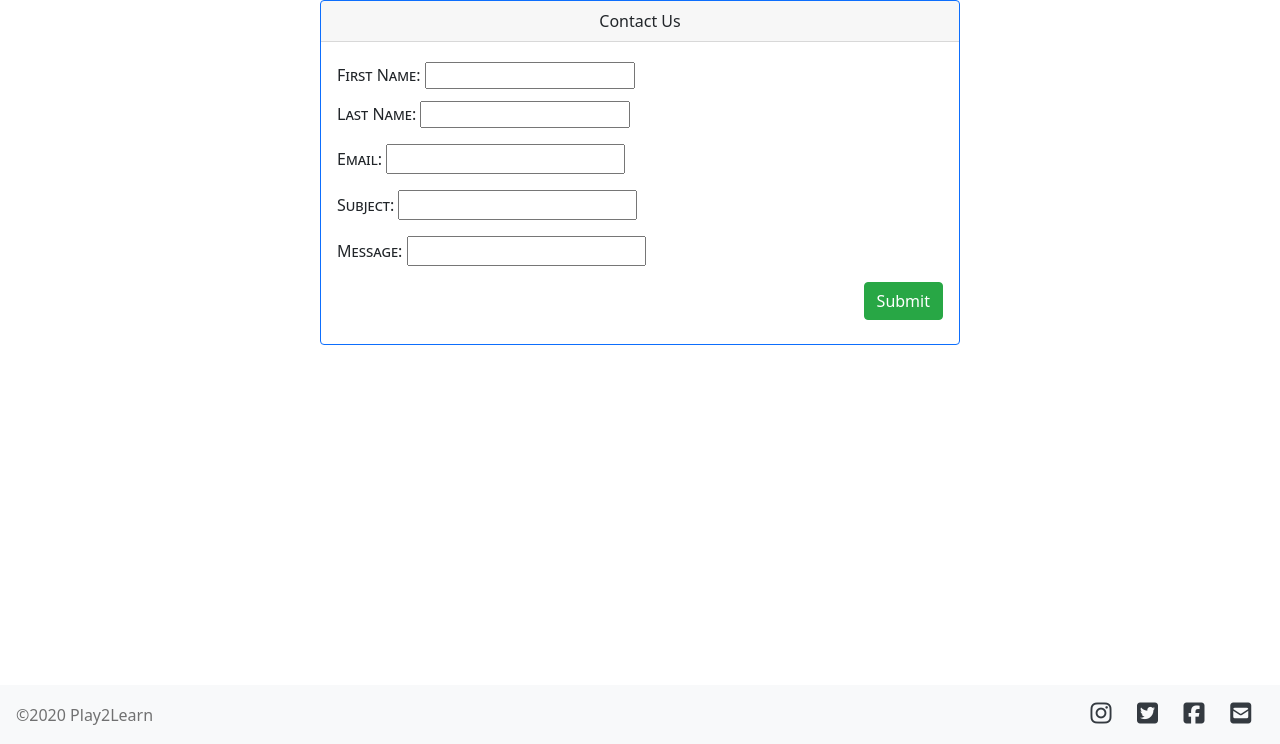
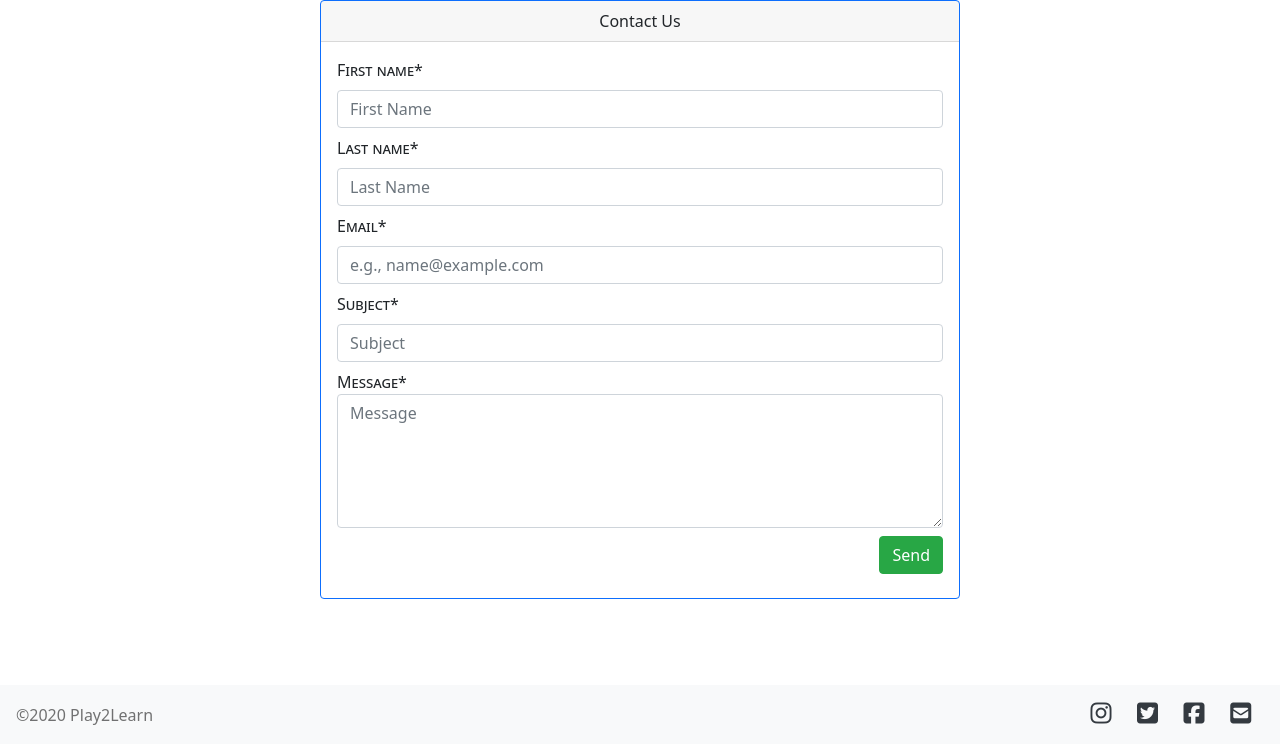
Before and after one commit to jaredmdunn/p2l_django_vue, a Django app: page /contact/ in a window 1280 px wide. Shown: the part 56-800 px from the top of the page. Run offline with Django 3.2, Linux system fonts and the light colour scheme; data that the repository does not hold is empty; some libraries are stand-ins or nearby versions.

Commit message:
Make contact form functional

```diff
--- /dev/null
+++ b/pages/forms.py
@@ -0,0 +1,20 @@
+from django import forms
+
+
+class ContactUsForm(forms.Form):
+    first_name = forms.CharField(
+        widget=forms.TextInput(attrs={'placeholder': 'First Name'})
+    )
+    last_name = forms.CharField(
+        widget=forms.TextInput(attrs={'placeholder': 'Last Name'})
+    )
+    email = forms.CharField(
+        widget=forms.TextInput(attrs={'placeholder': 'e.g., name@example.com'})
+    )
+    subject = forms.CharField(
+        widget=forms.TextInput(attrs={'placeholder': 'Subject'})
+    )
+    message = forms.CharField(
+        widget=forms.Textarea(
+            attrs={'cols': '100', 'rows': '5', 'placeholder': 'Message'})
+    )
--- a/pages/urls.py
+++ b/pages/urls.py
@@ -1,11 +1,11 @@
 from django.urls import path
-from .views import AboutUsView, ContactUsView, HomePageView, VuePageView
+from .views import AboutUsView, ContactUsView, HomePageView, ContactUsThanksView
 
 
 app_name = 'pages'
 urlpatterns = [
     path('about/', AboutUsView.as_view(), name='about-us'),
     path('contact/', ContactUsView.as_view(), name='contact-us'),
-    path('vue', VuePageView.as_view(), name='vue-page'),
+    path('contact/thanks', ContactUsThanksView.as_view(), name='thanks'),
     path('', HomePageView.as_view(), name='homepage'),
 ]
--- a/pages/views.py
+++ b/pages/views.py
@@ -1,8 +1,8 @@
-from django.views.generic import TemplateView
+from django.urls import reverse_lazy
+from django.views.generic import TemplateView, FormView
 
-
-class VuePageView(TemplateView):
-    template_name = 'vue-test.html'
+from common.utils.email import send_email
+from .forms import ContactUsForm
 
 
 class HomePageView(TemplateView):
@@ -13,5 +13,29 @@ class AboutUsView(TemplateView):
     template_name = 'pages/about.html'
 
 
-class ContactUsView(TemplateView):
+class ContactUsView(FormView):
     template_name = 'pages/contact.html'
+    form_class = ContactUsForm
+    success_url = reverse_lazy('pages:thanks')
+
+    def form_valid(self, form):
+        data = form.cleaned_data
+        first_name = data['first_name']
+        last_name = data['last_name']
+        email = data['email']
+        user_subject = data['subject']
+        message = data['message']
+
+        subject = 'Play2Learn - Contact Us Form Submission'
+        content = f'''<p>Hey p2ladmin!</p>
+            <p>{ first_name } { last_name } ({ email })
+            is contacting you about { user_subject }</p>
+            <p>Message:</p>
+            <p>{ message }</p>'''
+
+        send_email('jdunn@webucator.com', subject, content)
+        return super().form_valid(form)
+
+
+class ContactUsThanksView(TemplateView):
+    template_name = 'pages/thanks.html'
--- a/templates/pages/contact.html
+++ b/templates/pages/contact.html
@@ -1,4 +1,5 @@
 {% extends '_base.html' %}
+{% load crispy_forms_tags %}
 {% block title %}Contact Us{% endblock %}
 
 {% block main %}
@@ -8,37 +9,8 @@
     <div class="card-body">
       <form method="post" novalidate enctype="multipart/form-data">
         {% csrf_token %}
-        <div class="form-row">
-          <div class="form-group">
-            <label for="first-name" class="form-label">First Name:</label>
-            <input typ="text" id="first-name" name="first-name" class="form-text">
-          </div>
-        </div>
-        <div class="form-row">
-          <div class="form-group">
-            <label for="last-name" class="form-label">Last Name:</label>
-            <input type="text" id="last-name" name="last-name" class="form-text">
-          </div>
-        </div>
-        <div class="form-row">
-          <div class="form-group">
-            <label for="email">Email:</label>
-            <input type="email" id="email" name="email">
-          </div>
-        </div>
-        <div class="form-row">
-          <div class="form-group">
-            <label for="subject">Subject:</label>
-            <input type="text" id="subject" name="subject">
-          </div>
-        </div>
-        <div class="form-row">
-          <div class="form-group">
-            <label for="message">Message:</label>
-            <input type="textarea" id="message" name="message">
-          </div>
-        </div>
-        <button class="btn btn-success float-right">Submit</button>
+        {{ form|crispy }}
+        <button class="btn btn-success float-right">Send</button>
       </form>
     </div>
   </div>
```
Also changed, not shown: common/utils/email.py (added, +14 -0 lines), templates/pages/thanks.html (added, +12 -0 lines).
